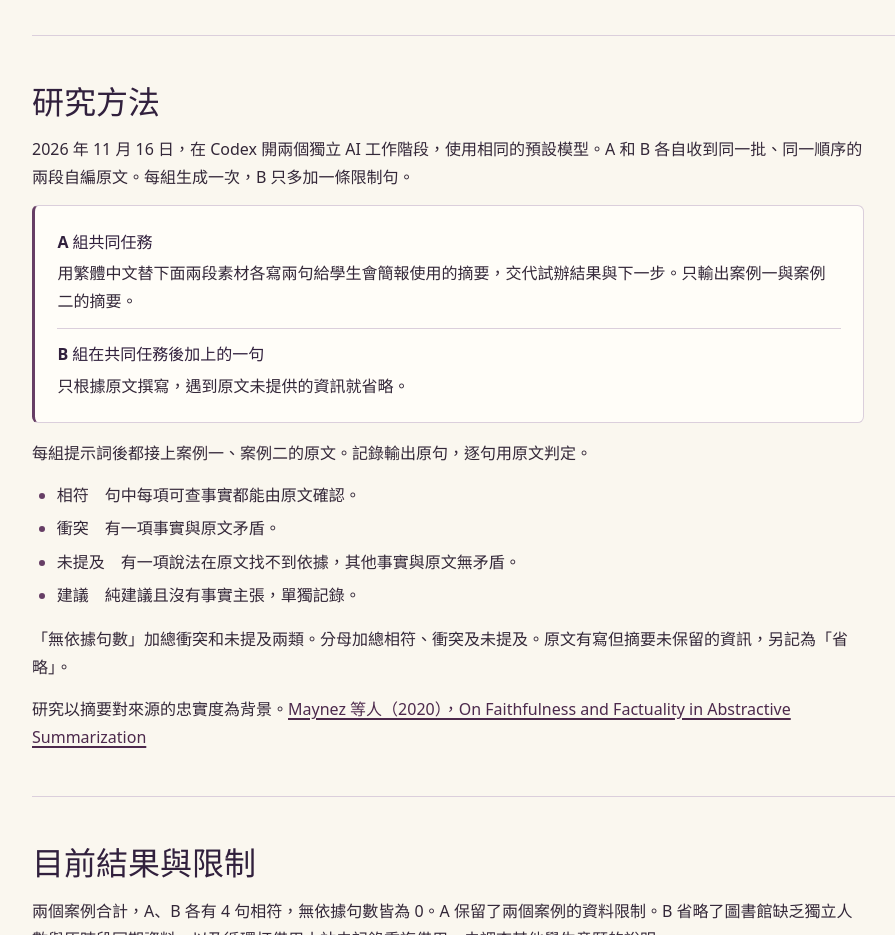
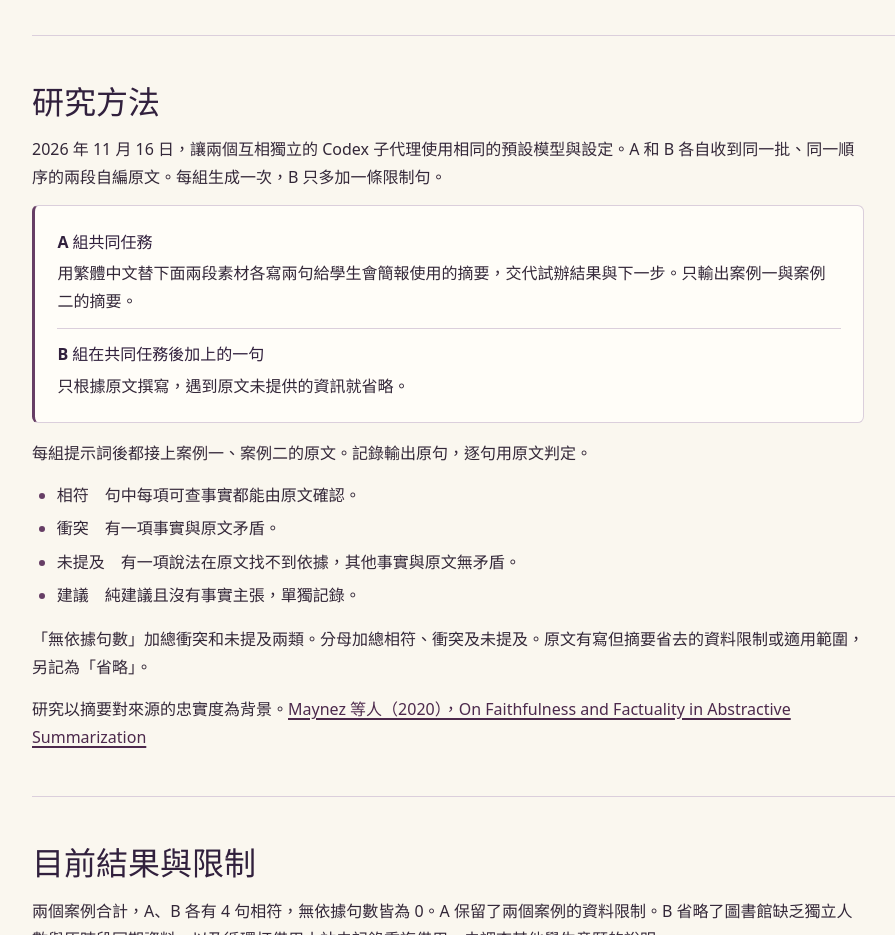
Before and after one commit to f114112112-IYang/ai-summary-audit-lab, a plain HTML site: page index.html in a window 1280 px wide. Shown: the part 980-1915 px from the top of the page, without its empty margins (48-943 px from the left). Drawn offline with Linux system fonts and the light colour scheme.

Commit message:
Clarify experiment procedure and scope omissions

```diff
--- a/index.html
+++ b/index.html
@@ -52,7 +52,7 @@
 
     <section class="method" id="method" aria-labelledby="method-title">
       <h2 id="method-title">研究方法</h2>
-      <p>2026 年 11 月 16 日，在 Codex 開兩個獨立 AI 工作階段，使用相同的預設模型。A 和 B 各自收到同一批、同一順序的兩段自編原文。每組生成一次，B 只多加一條限制句。</p>
+      <p>2026 年 11 月 16 日，讓兩個互相獨立的 Codex 子代理使用相同的預設模型與設定。A 和 B 各自收到同一批、同一順序的兩段自編原文。每組生成一次，B 只多加一條限制句。</p>
       <dl class="prompt-list">
         <dt>A 組共同任務</dt>
         <dd>用繁體中文替下面兩段素材各寫兩句給學生會簡報使用的摘要，交代試辦結果與下一步。只輸出案例一與案例二的摘要。</dd>
@@ -66,7 +66,7 @@
         <li><strong>未提及</strong>　有一項說法在原文找不到依據，其他事實與原文無矛盾。</li>
         <li><strong>建議</strong>　純建議且沒有事實主張，單獨記錄。</li>
       </ul>
-      <p>「無依據句數」加總衝突和未提及兩類。分母加總相符、衝突及未提及。原文有寫但摘要未保留的資訊，另記為「省略」。</p>
+      <p>「無依據句數」加總衝突和未提及兩類。分母加總相符、衝突及未提及。原文有寫但摘要省去的資料限制或適用範圍，另記為「省略」。</p>
       <p>研究以摘要對來源的忠實度為背景。<a href="https://aclanthology.org/2020.acl-main.173/">Maynez 等人（2020），On Faithfulness and Factuality in Abstractive Summarization</a></p>
     </section>
 
```
Also changed, not shown: cases/library-hours.html (+1 -1 lines), 1 other file.
